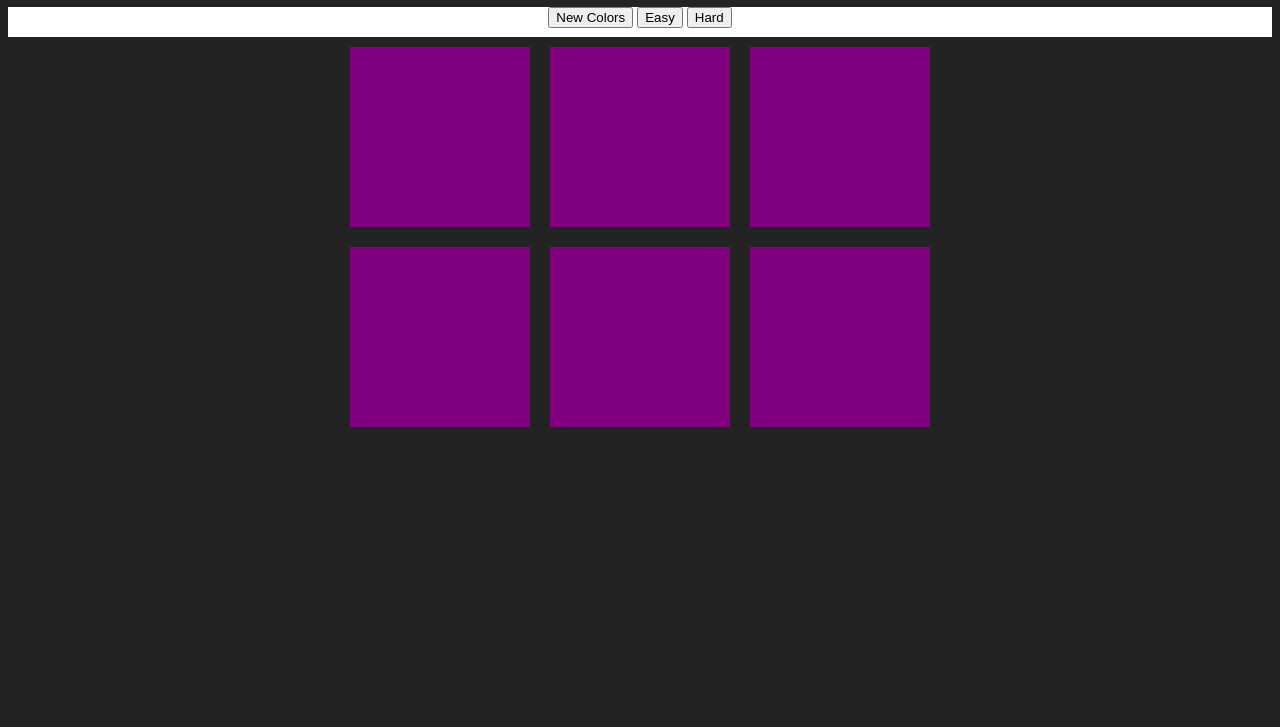
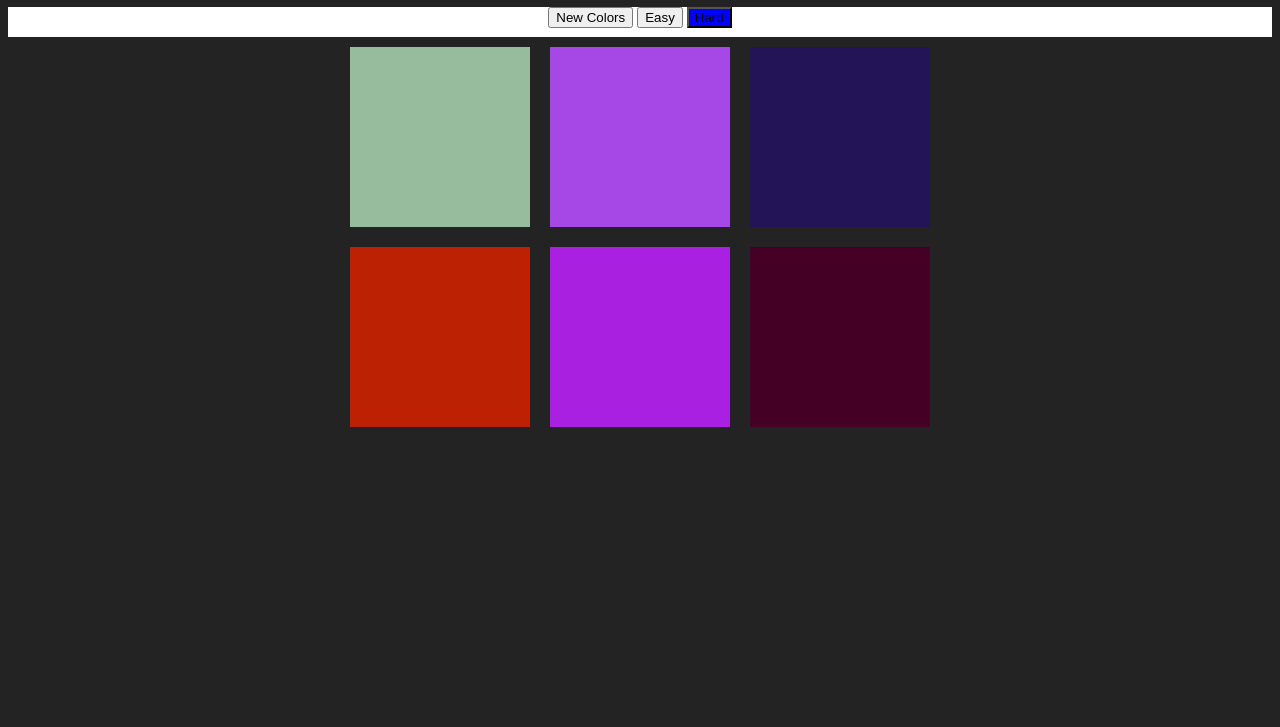
Before and after one commit to emilialach/color-game, a plain HTML site: page color.html in a window 1280 px wide. Shown: the part 73-800 px from the top of the page. Drawn offline with Linux system fonts and the light colour scheme.

Commit message:
hard easy buttons work

```diff
--- a/color.css
+++ b/color.css
@@ -31,3 +31,7 @@ span {
     text-align: center;
     color: black;
 }
+
+.selected {
+    background: blue;
+}
--- a/color.html
+++ b/color.html
@@ -12,8 +12,8 @@
     <div id="stripe">
         <button id="reset">New Colors</button>
         <span id="message"></span>
-        <button>Easy</button>
-        <button>Hard</button>
+        <button id="easyBtn">Easy</button>
+        <button id="hardBtn" class="selected">Hard</button>
 
     </div>
 
```
